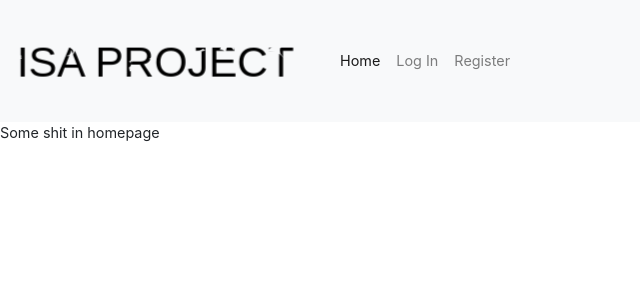
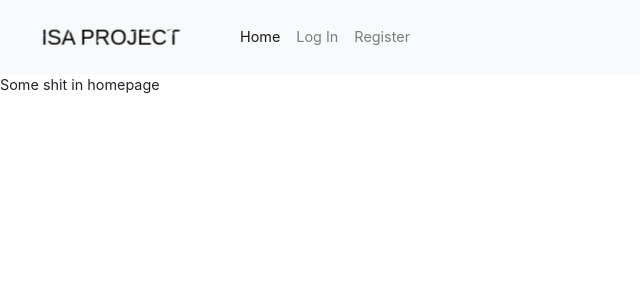
Before and after one commit to Akimayo/isahtml, a React (Create React App) app: page / in a window 1280 px wide. Shown: the top 300 px of the page, without its empty margins (0-640 px from the left). Built offline with nearby package versions, Linux system fonts and the light colour scheme; no server answers.

Commit message:
fix logo

```diff
--- a/src/components/Logo/index.tsx
+++ b/src/components/Logo/index.tsx
@@ -2,8 +2,8 @@ import React from 'react'
 import styled from "styled-components";
 
 const SvgElement = styled.svg`
-    width: 300px;
-    height: 96px;
+    width: 200px;
+    height: 48px;
 
     .filled-heading {
         text-transform: uppercase;
```
